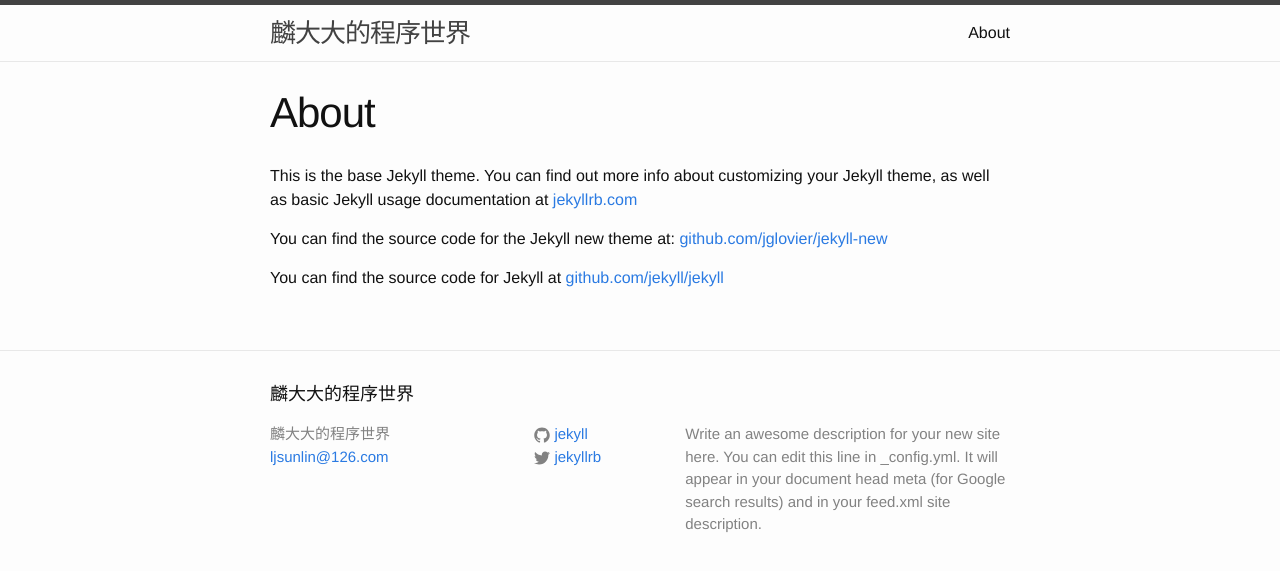
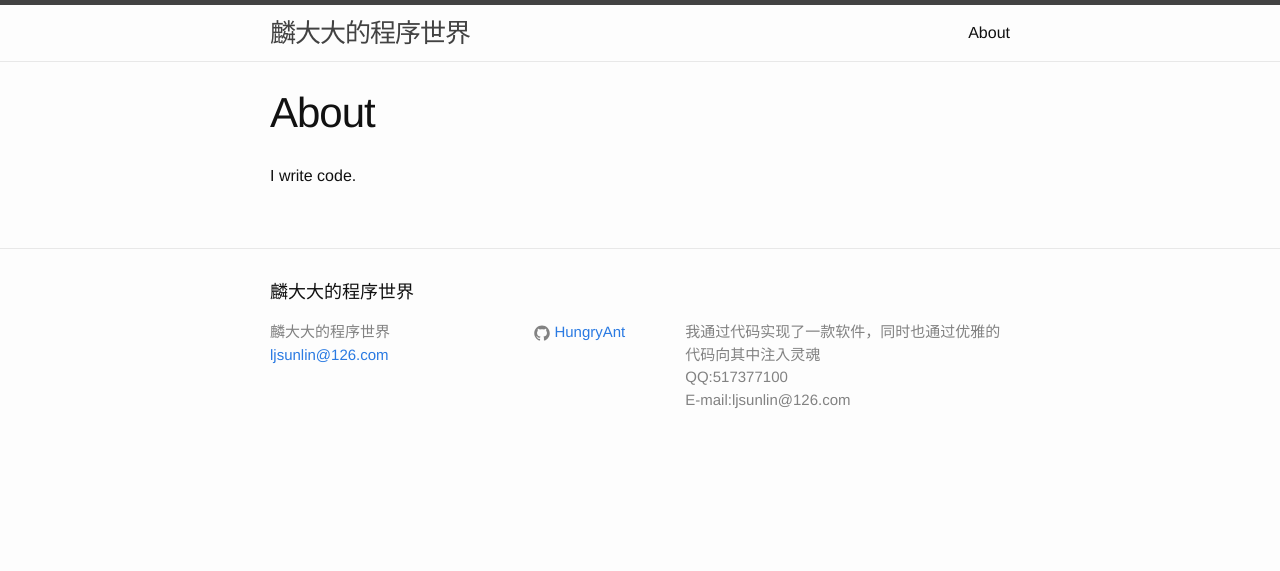
Before and after one commit to HungryAnt/hungryant.github.io, a Jekyll site: the page built from about.md, in a window 1280 px wide. Shown: the top 571 px of the page. Built offline with Jekyll 4.4.1, drawn with Linux system fonts in a browser that asks for light colours.

Commit message:
'update'

```diff
--- a/_config.yml
+++ b/_config.yml
@@ -2,13 +2,13 @@
 title: 麟大大的程序世界
 email: ljsunlin@126.com
 description: > # this means to ignore newlines until "baseurl:"
-  Write an awesome description for your new site here. You can edit this
-  line in _config.yml. It will appear in your document head meta (for
-  Google search results) and in your feed.xml site description.
+  我通过代码实现了一款软件，同时也通过优雅的代码向其中注入灵魂<br>
+  QQ:517377100<br>
+  E-mail:ljsunlin@126.com
 baseurl: "" # the subpath of your site, e.g. /blog/
-url: "http://yourdomain.com" # the base hostname & protocol for your site
-twitter_username: jekyllrb
-github_username:  jekyll
+url: "http://hungryant.github.com" # the base hostname & protocol for your site
+twitter_username:
+github_username:  HungryAnt
 
 # Build settings
 markdown: kramdown
--- a/about.md
+++ b/about.md
@@ -4,8 +4,4 @@ title: About
 permalink: /about/
 ---
 
-This is the base Jekyll theme. You can find out more info about customizing your Jekyll theme, as well as basic Jekyll usage documentation at [jekyllrb.com](http://jekyllrb.com/)
-
-You can find the source code for the Jekyll new theme at: [github.com/jglovier/jekyll-new](https://github.com/jglovier/jekyll-new)
-
-You can find the source code for Jekyll at [github.com/jekyll/jekyll](https://github.com/jekyll/jekyll)
+I write code.
```
